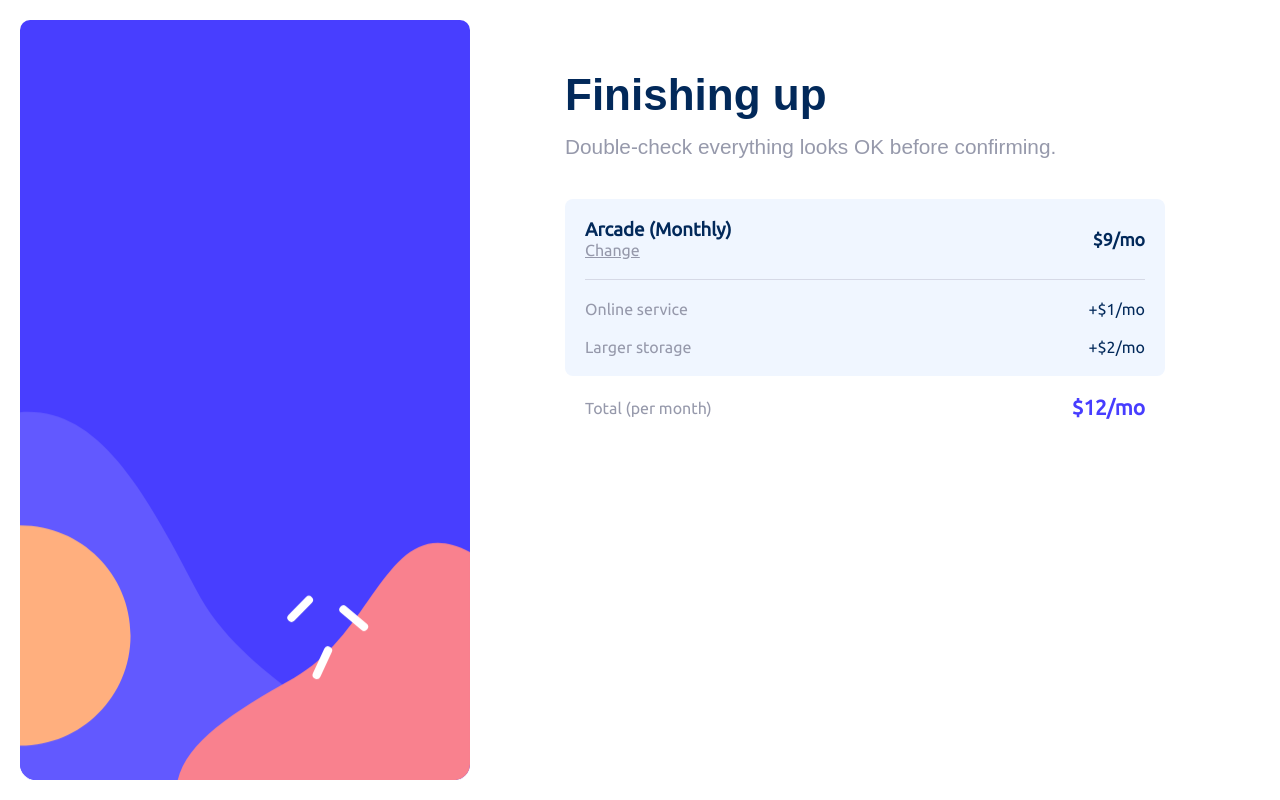
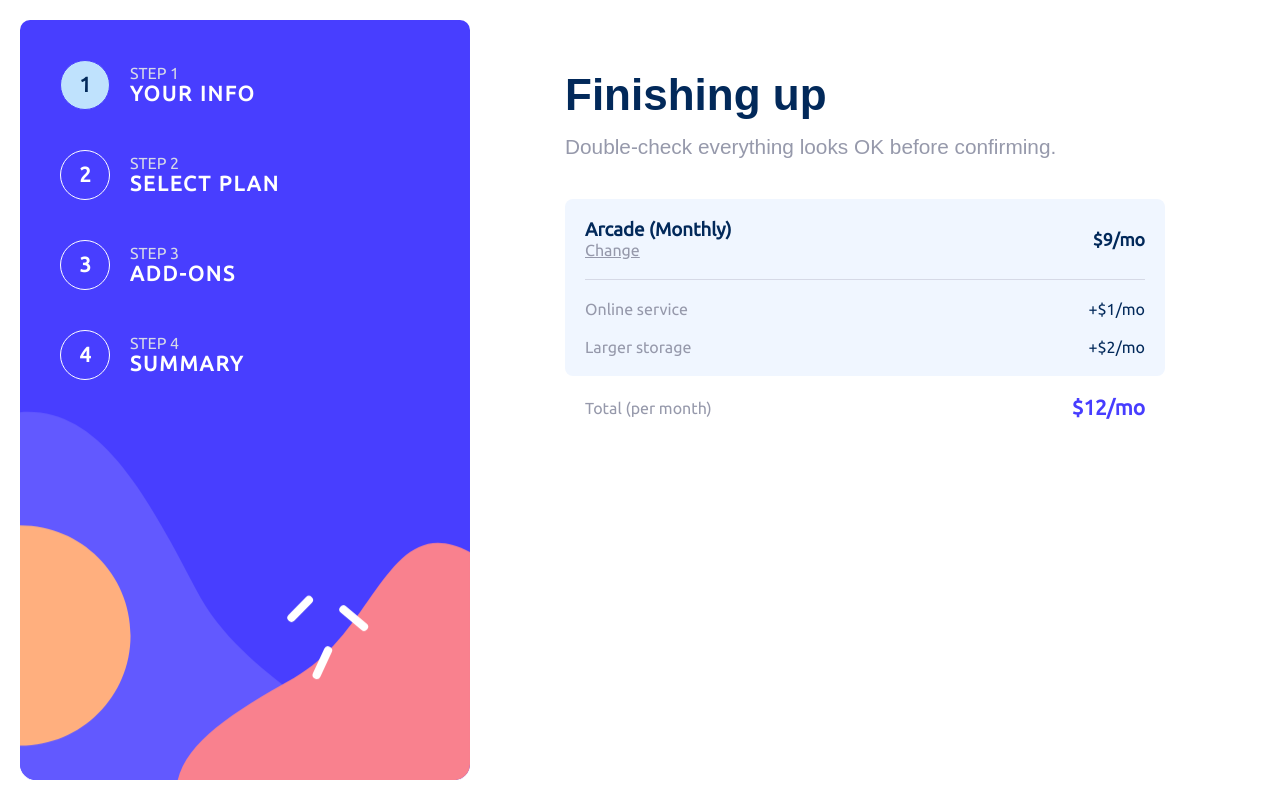
Before and after one commit to jwhong98/multi-step-form, a React (Create React App) app: page / in a window 1280 px wide. Built offline with nearby package versions, Linux system fonts and the light colour scheme.

Commit message:
added content and styling to FormNav component

```diff
--- a/src/components/FormNav/FormNav.js
+++ b/src/components/FormNav/FormNav.js
@@ -1,8 +1,39 @@
 import React from "react";
 import classes from "./FormNav.module.css";
 
-const FormNav = () => {
-  return <aside className={classes.nav}></aside>;
+const FormNav = (props) => {
+  return (
+    <aside className={classes.nav}>
+      <div className={classes.nav__tab}>
+        <div className={`${classes.badge} ${classes.active}`}>1</div>
+        <div className={classes.content}>
+          <p>step 1</p>
+          <p className={classes.title}>your info</p>
+        </div>
+      </div>
+      <div className={classes.nav__tab}>
+        <div className={classes.badge}>2</div>
+        <div className={classes.content}>
+          <p>step 2</p>
+          <p className={classes.title}>select plan</p>
+        </div>
+      </div>
+      <div className={classes.nav__tab}>
+        <div className={classes.badge}>3</div>
+        <div className={classes.content}>
+          <p>step 3</p>
+          <p className={classes.title}>add-ons</p>
+        </div>
+      </div>
+      <div className={classes.nav__tab}>
+        <div className={classes.badge}>4</div>
+        <div className={classes.content}>
+          <p>step 4</p>
+          <p className={classes.title}>summary</p>
+        </div>
+      </div>
+    </aside>
+  );
 };
 
 export default FormNav;
--- a/src/components/FormNav/FormNav.module.css
+++ b/src/components/FormNav/FormNav.module.css
@@ -6,5 +6,59 @@
   background-position: bottom;
   background-repeat: no-repeat;
   background-size: cover;
+  display: -webkit-box;
+  display: -ms-flexbox;
+  display: flex;
+  -webkit-box-orient: vertical;
+  -webkit-box-direction: normal;
+      -ms-flex-direction: column;
+          flex-direction: column;
+  padding: 40px;
+  gap: 40px;
+}
+
+.nav__tab {
+  display: -webkit-box;
+  display: -ms-flexbox;
+  display: flex;
+  -webkit-box-align: center;
+      -ms-flex-align: center;
+          align-items: center;
+  gap: 20px;
+  text-transform: uppercase;
+  color: #d6d9e6;
+  cursor: pointer;
+}
+
+.badge {
+  display: -webkit-box;
+  display: -ms-flexbox;
+  display: flex;
+  -webkit-box-align: center;
+      -ms-flex-align: center;
+          align-items: center;
+  -webkit-box-pack: center;
+      -ms-flex-pack: center;
+          justify-content: center;
+  height: 50px;
+  width: 50px;
+  color: #fff;
+  border: 1px solid #fff;
+  border-radius: 50%;
+  font-weight: 700;
+  font-size: 1.3rem;
+}
+
+.title {
+  font-weight: 700;
+  font-size: 1.3rem;
+  color: #fff;
+  letter-spacing: 2px;
+}
+
+.active {
+  background: #bfe2fd;
+  border-color: #473dff;
+  color: #02295a;
 }
 /*# sourceMappingURL=FormNav.module.css.map */
--- a/src/components/FormNav/FormNav.module.scss
+++ b/src/components/FormNav/FormNav.module.scss
@@ -6,4 +6,42 @@
   background-position: bottom;
   background-repeat: no-repeat;
   background-size: cover;
+  display: flex;
+  flex-direction: column;
+  padding: 40px;
+  gap: 40px;
+  &__tab {
+    display: flex;
+    align-items: center;
+    gap: 20px;
+    text-transform: uppercase;
+    color: hsl(229, 24%, 87%);
+    cursor: pointer;
+  }
 }
+
+.badge {
+  display: flex;
+  align-items: center;
+  justify-content: center;
+  height: 50px;
+  width: 50px;
+  color: #fff;
+  border: 1px solid #fff;
+  border-radius: 50%;
+  font-weight: 700;
+  font-size: 1.3rem;
+}
+
+.title {
+  font-weight: 700;
+  font-size: 1.3rem;
+  color: #fff;
+  letter-spacing: 2px;
+}
+
+.active {
+  background: hsl(206, 94%, 87%);
+  border-color: hsl(243, 100%, 62%);
+  color: hsl(213, 96%, 18%);
+}
```
Also changed, not shown: 1 other file (tests, documents, lock files or other folders).
